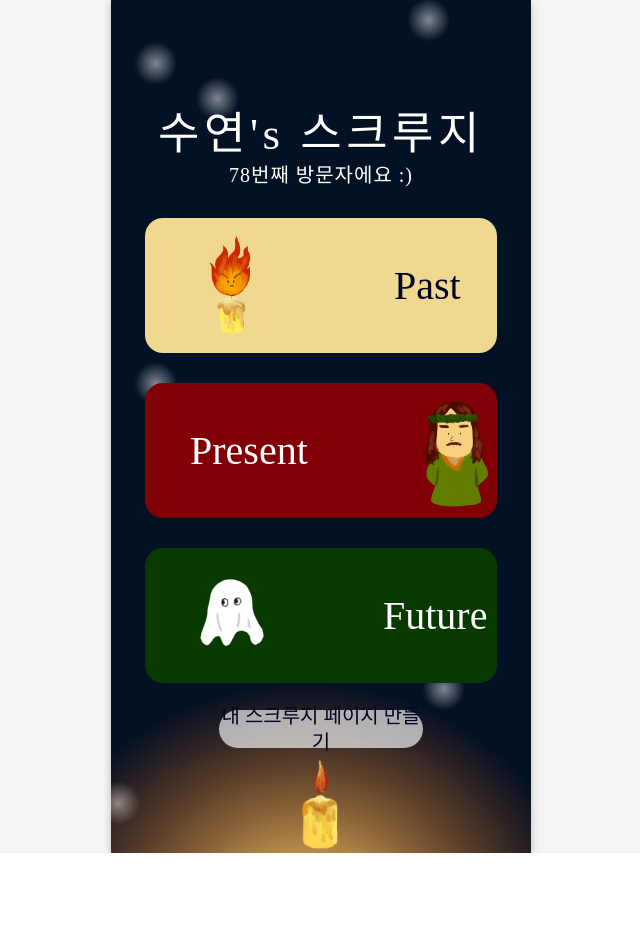
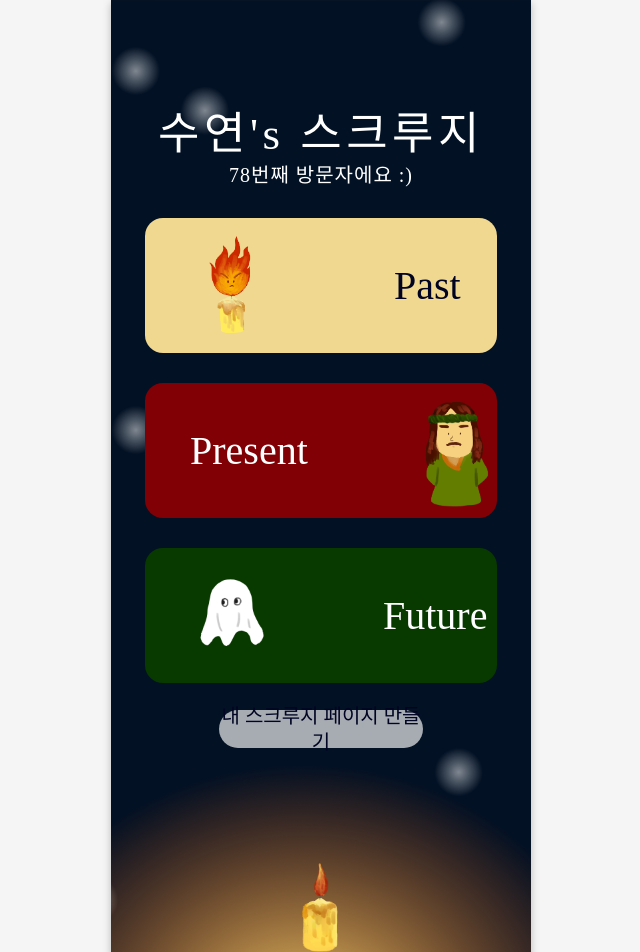
Before and after one commit to Dear-My-Scrooge/Dear-My-Scrooge-Front, a React (Vite) app: page / in a window 1280 px wide. Shown: the top 952 px of the page, without its empty margins (319-959 px from the left). Before the commit the page ends 853 px from the top, so only its background shows below. Built offline with nearby package versions, Linux system fonts and the light colour scheme; a web font is replaced by a local one.

Commit message:
:sparkles: Feat: 메인페이지 - 촛불 컴포넌트 적용

```diff
--- a/src/components/candle/Candle.jsx
+++ b/src/components/candle/Candle.jsx
@@ -6,11 +6,9 @@ import CandleIcon from "../../assets/images/icon/candle.png";
 function Candle() {
   return (
     <>
-      <S.CandleWrapper>
-        <Link to="/about">
-          <S.Candle src={CandleIcon} alt="촛불 아이콘" />
-        </Link>
-      </S.CandleWrapper>
+      <Link to="/about">
+        <S.Candle src={CandleIcon} alt="촛불 아이콘" />
+      </Link>
     </>
   );
 }
--- a/src/components/candle/style.jsx
+++ b/src/components/candle/style.jsx
@@ -6,8 +6,7 @@ export const Candle = styled.img`
   width: 72px;
 `;
 
-export const CandleWrapper = styled.div`
-  position: fixed;
-  bottom: 0;
-  width: 72px;
-`;
+// export const CandleWrapper = styled.div`
+//   position: fixed;
+//   bottom: 0;
+// `;
--- a/src/pages/main/Main.jsx
+++ b/src/pages/main/Main.jsx
@@ -5,12 +5,13 @@ import * as S from "./style";
 import PastIcon from "../../assets/images/character/past.png";
 import PresentIcon from "../../assets/images/character/present.png";
 import FutureIcon from "../../assets/images/character/future.png";
-import CandleIcon from "../../assets/images/icon/candle.png";
+import Candle from "../../components/candle/Candle";
 
 function Main() {
   return (
     <>
       <S.MainWrapper>
+        <S.MainContent>
           <S.Title>수연's 스크루지</S.Title>
           <S.SubTitle>78번째 방문자에요 :)</S.SubTitle>
 
@@ -38,10 +39,9 @@ function Main() {
           <Link to="/signup">
             <S.CreatePage>내 스크루지 페이지 만들기</S.CreatePage>
           </Link>
+        </S.MainContent>
 
-        <Link to="/about">
-          <S.Candle src={CandleIcon} alt="촛불 아이콘" />
-        </Link>
+        <Candle />
       </S.MainWrapper>
     </>
   );
--- a/src/pages/main/style.jsx
+++ b/src/pages/main/style.jsx
@@ -124,6 +124,7 @@ export const CreatePage = styled.div`
   font-weight: 400;
   line-height: 26.3px;
   margin-top: 27px;
+  margin-bottom: 109px;
 `;
 
 // 촛불 - about 페이지 버튼
@@ -133,3 +134,16 @@ export const Candle = styled.img`
   height: 99px;
   margin-top: 6px;
 `;
+
+export const CandleWrapper = styled.div`
+  position: fixed;
+  bottom: 0;
+  width: 72px;
+`;
+
+export const MainContent = styled.div`
+  flex: 1;
+  display: flex;
+  flex-direction: column;
+  align-items: center;
+`;
--- a/src/pages/nickname/Nickname.jsx
+++ b/src/pages/nickname/Nickname.jsx
@@ -25,7 +25,9 @@ function Nickname() {
         </S.NicknameInputWrapper>
         <S.SendButton>보내기</S.SendButton>
 
-        <Candle />
+        <S.CandleWrapper>
+          <Candle />
+        </S.CandleWrapper>
       </S.NicknameWrapper>
     </>
   );
--- a/src/pages/nickname/style.jsx
+++ b/src/pages/nickname/style.jsx
@@ -75,3 +75,9 @@ export const NicknameCnt = styled.div`
 export const NicknameInputWrapper = styled.div`
   position: relative;
 `;
+
+export const CandleWrapper = styled.div`
+  position: fixed;
+  bottom: 0;
+  width: 72px;
+`;
```
Lines whose indentation alone changed are shown as unchanged.
